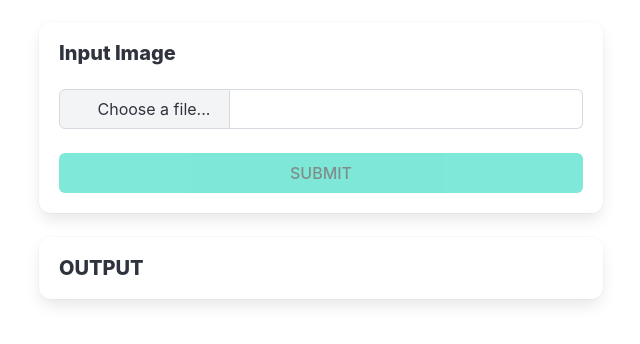
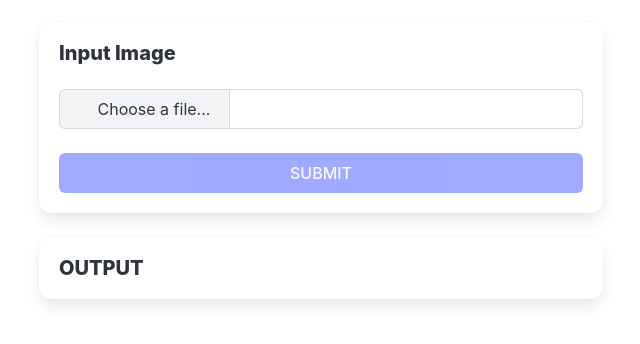
Before and after one commit to chethan9066/object_localization, a React (Create React App) app in the folder webapp/: page / in a window 1280 px wide. Shown: the top 344 px of the page, without its empty margins (319-959 px from the left). Built offline with nearby package versions, Linux system fonts and the light colour scheme.

Commit message:
change button color

```diff
--- a/webapp/src/components/ImageUpload.jsx
+++ b/webapp/src/components/ImageUpload.jsx
@@ -63,7 +63,7 @@ const ImageUpload = () => {
               </label>
             </div>
             <button
-              className={`button is-primary is-fullwidth ${
+              className={`button is-link is-fullwidth ${
                 isLoading ? 'is-loading' : ''
               }`}
               onClick={handleUpload}
```
